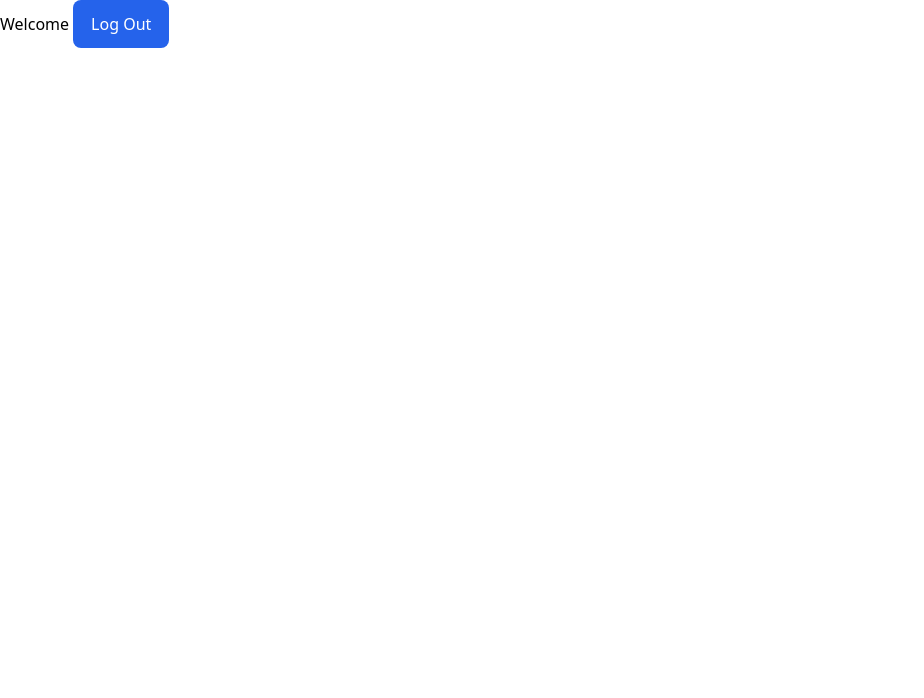
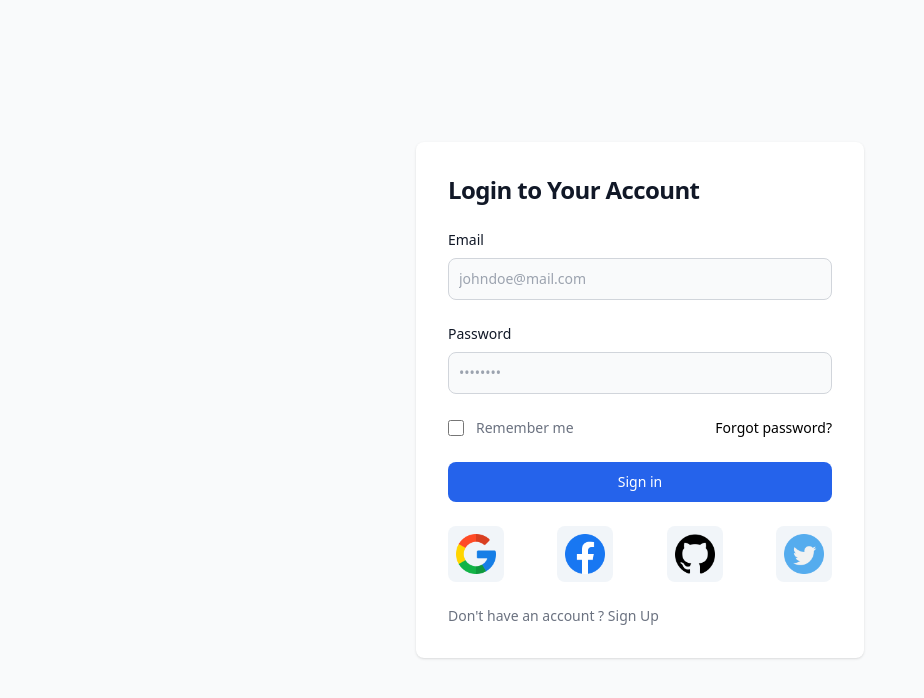
Before and after one commit to amedmell/react-firebase-auth, a React (Vite) app: page / in a window 1280 px wide. Shown: the top 698 px of the page, without its empty margins (0-924 px from the left). Built offline with nearby package versions, Linux system fonts and the light colour scheme.

Commit message:
Adding custom guards

```diff
--- a/src/App.jsx
+++ b/src/App.jsx
@@ -7,12 +7,15 @@ import { authContext } from "./components/Context/AuthContext";
 
 export default function App() {
   const [currentUser] = useContext(authContext); //current user to set route guards
+  const RequiredAuthRedirect=({To,redirectTo})=>{
+    return currentUser ? To : redirectTo
+  }
   return (
     <>
       <Routes>
-        <Route path="/" element={<Home />} />
-        <Route path="/signup" element={<Signup />} />
-        <Route path="/signin" element={<Signin />} />
+        <Route path="/" element={<RequiredAuthRedirect To={<Home/>} redirectTo={<Signin/>} />} />
+        <Route path="/signup" element={<RequiredAuthRedirect To={<Home/>} redirectTo={<Signup/>}  />}/>
+        <Route path="/signin" element={<RequiredAuthRedirect To={<Home/>} redirectTo={<Signin/>}  />} />
       </Routes>
     </>
   );
```
